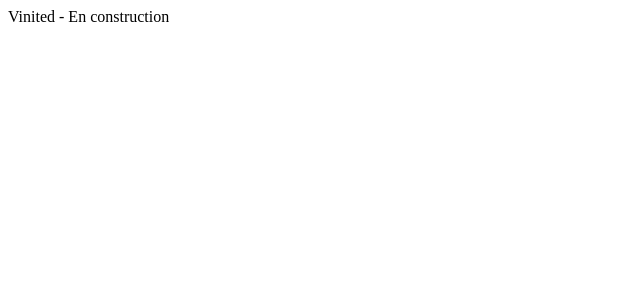
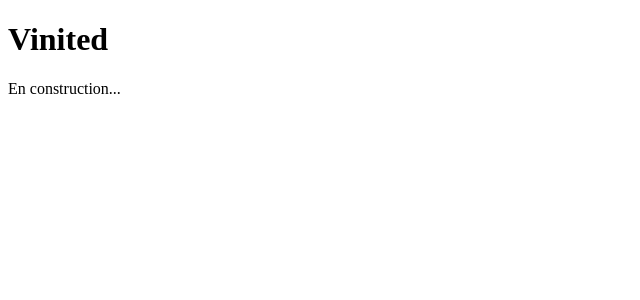
Before and after one commit to netraax/2nuit, a React (Vite) app: page / in a window 1280 px wide. Shown: the top 300 px of the page, without its empty margins (0-640 px from the left). Built offline with nearby package versions, Linux system fonts and the light colour scheme.

Commit message:
Update main.jsx

```diff
--- a/src/main.jsx
+++ b/src/main.jsx
@@ -1,8 +1,9 @@
 import React from 'react'
 import ReactDOM from 'react-dom/client'
+import App from './app/App'
 
 ReactDOM.createRoot(document.getElementById('root')).render(
   <React.StrictMode>
-    <div>Vinited - En construction</div>
+    <App />
   </React.StrictMode>
 )
```
